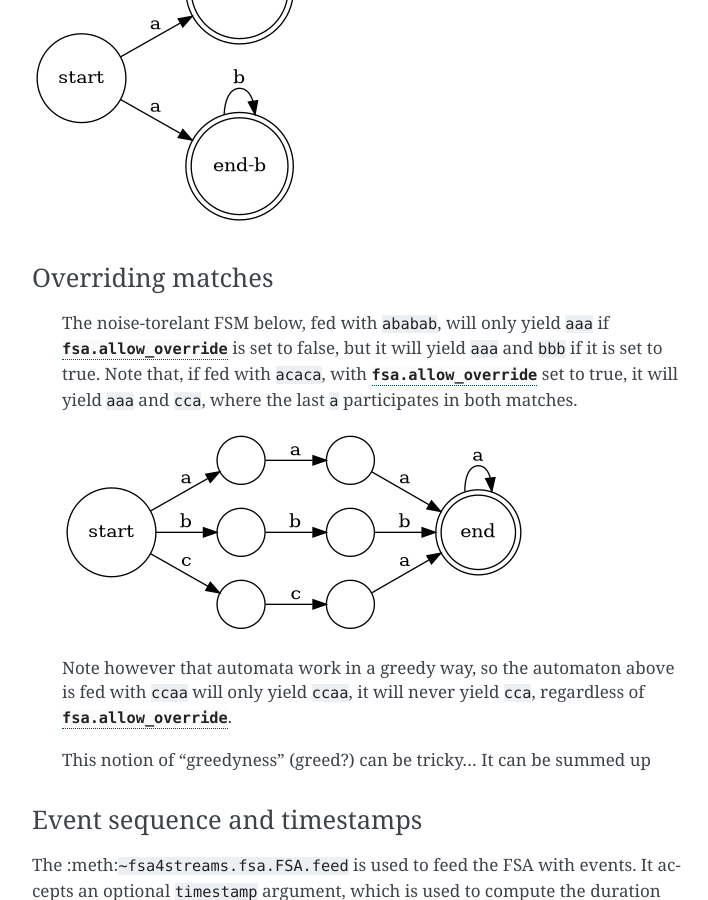
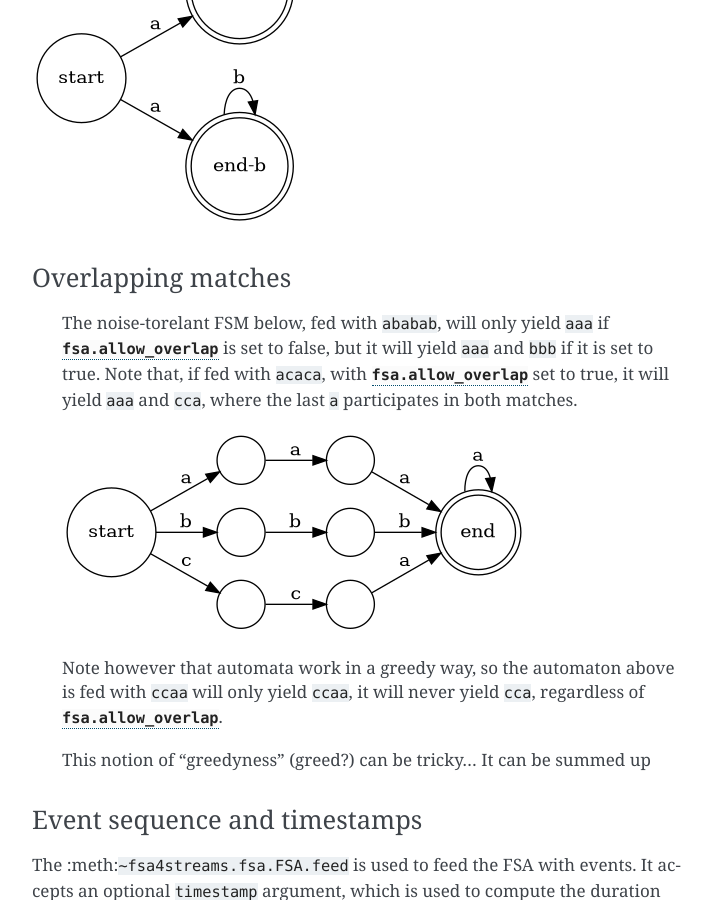
Before and after one commit to pchampin/fsa4streams, a Sphinx documentation site: the page built from doc/intro.rst, in a window 1280 px wide and 900 px high, scrolled down 1681 px. Shown: the whole window, without its empty margins (388-1096 px from the left). Built offline with Sphinx 7.4.7, drawn with Linux system fonts in a browser that asks for light colours; the version number could not be read and is left out; some of the changed text lies outside the part shown.

Commit message:
fixed overlap/override confusion

```diff
--- a/doc/intro.rst
+++ b/doc/intro.rst
@@ -24,8 +24,6 @@
 
 Bits and pieces
 ===============
-
-.. _overriding_matches:
 
 Greedy matches
 ++++++++++++++
@@ -92,17 +90,19 @@ as the former has a terminal state that was never reached by the latter.
       s2[shape=doublecircle,label="end-b"]
 
 
-Overriding matches
-++++++++++++++++++
+.. _overlapping_matches:
+
+Overlapping matches
++++++++++++++++++++
 
    The noise-torelant FSM below, fed with ``ababab``,
-   will only yield ``aaa`` if :js:attr:`fsa.allow_override` is set to false,
+   will only yield ``aaa`` if :js:attr:`fsa.allow_overlap` is set to false,
    but it will yield ``aaa`` and ``bbb`` if it is set to true.
-   Note that, if fed with ``acaca``, with :js:attr:`fsa.allow_override` set to true,
+   Note that, if fed with ``acaca``, with :js:attr:`fsa.allow_overlap` set to true,
    it will yield ``aaa`` and ``cca``,
    where the last ``a`` participates in both matches.
 
-   .. digraph:: example_allow_override
+   .. digraph:: example_allow_overlap
 
       rankdir=LR
       node[shape=circle,label=""]
@@ -123,7 +123,7 @@ Overriding matches
    Note however that automata work in a greedy way,
    so the automaton above is fed with ``ccaa`` will only yield ``ccaa``,
    it will never yield ``cca``,
-   regardless of `fsa.allow_override`:js:attr:.
+   regardless of `fsa.allow_overlap`:js:attr:.
 
    This notion of "greedyness" (greed?) can be tricky...
    It can be summed up
--- a/doc/syntax.rst
+++ b/doc/syntax.rst
@@ -22,7 +22,7 @@ The FSA is represented by a JSON object, with the following attributes:
    It must contain one state named ``start``,
    which will be the starting state.
 
-.. attribute:: fsa.allow_override
+.. attribute:: fsa.allow_overlap
 
    A boolean (optional).
 
@@ -31,7 +31,7 @@ The FSA is represented by a JSON object, with the following attributes:
    If true,
    the automaton may yield overlapping matches,
    possibly involving the same events.
-   See `overriding_matches`:ref: for more details.
+   See `overlapping_matches`:ref: for more details.
 
 .. attribute:: fsa.state_defaults
 
```
